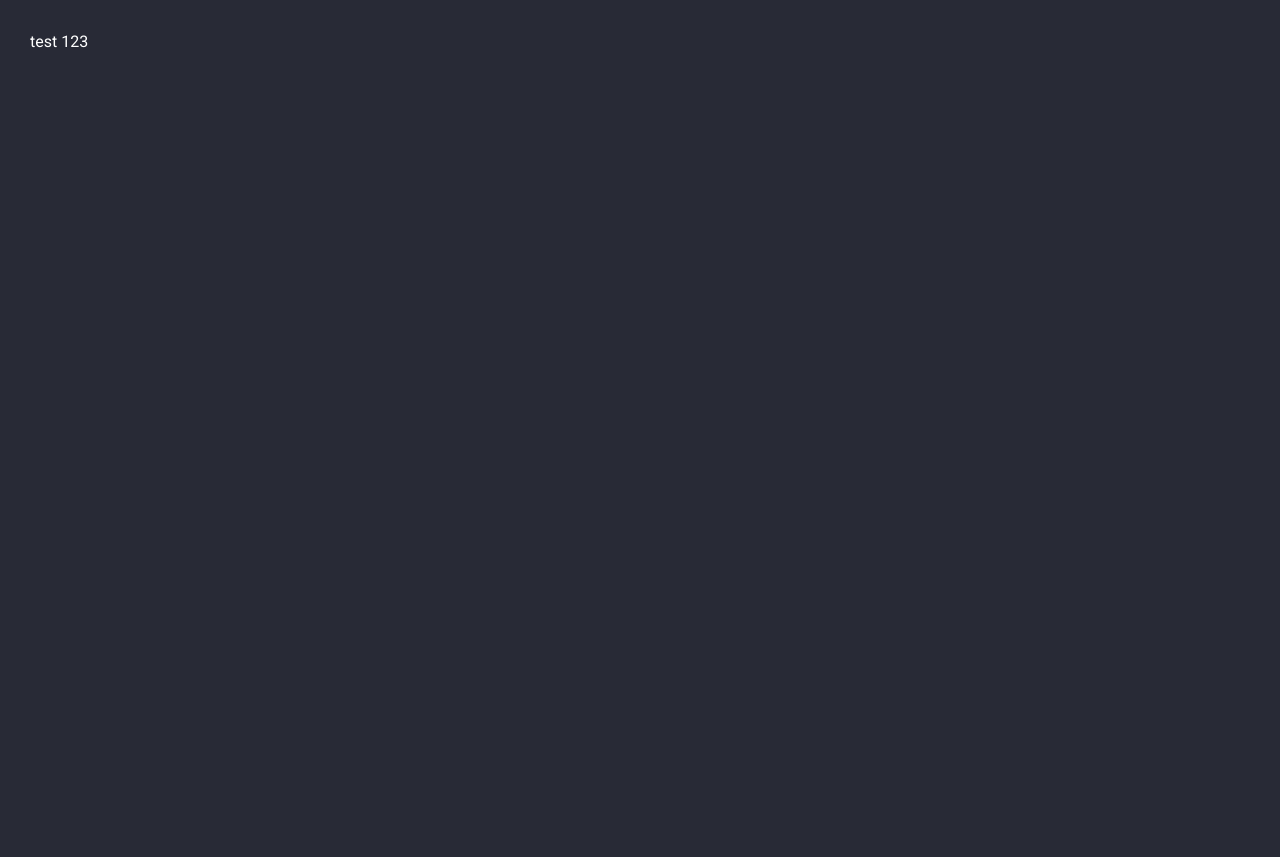
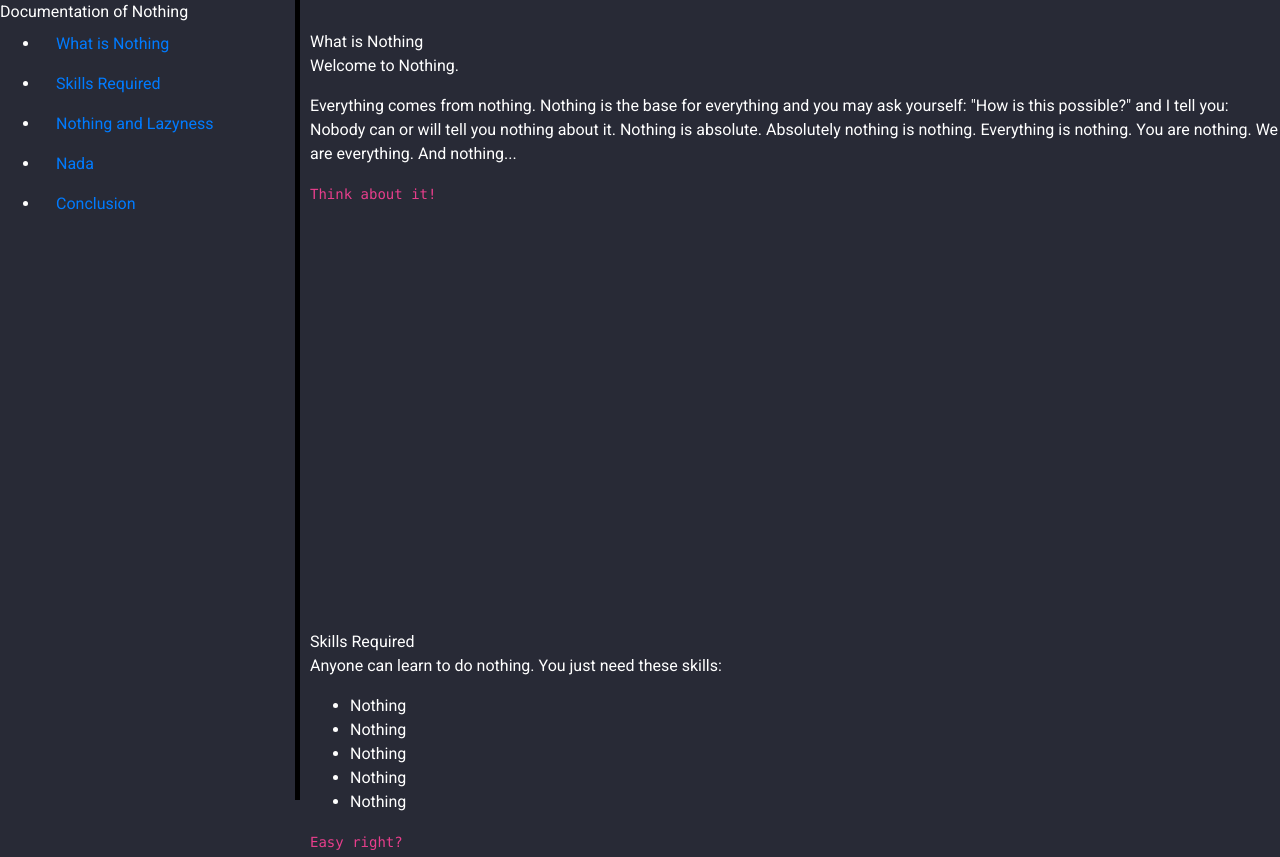
Before and after one commit to mtrojahn/fcc-build-technical-doc-page, a plain HTML site: page index.html in a window 1280 px wide. Shown: the top 857 px of the page. Before the commit the page ends 800 px from the top, so only its background shows below. Drawn offline with nearby package versions, Linux system fonts and the light colour scheme.

Commit message:
fixes #1

```diff
--- a/index.html
+++ b/index.html
@@ -32,8 +32,98 @@
             crossorigin="anonymous"
         ></script>
         <link rel="stylesheet" href="main.css" />
-
-        test 123
     </head>
-    <body></body>
+    <body>
+        <nav id="navbar">
+            <header>Documentation of Nothing</header>
+            <ul>
+                <li>
+                    <a class="nav-link" href="#What_is_Nothing"
+                        >What is Nothing</a
+                    >
+                </li>
+                <li>
+                    <a class="nav-link" href="#Skills_Required"
+                        >Skills Required</a
+                    >
+                </li>
+                <li>
+                    <a class="nav-link" href="#Nothing_and_Lazyness"
+                        >Nothing and Lazyness</a
+                    >
+                </li>
+                <li><a class="nav-link" href="#Nada">Nada</a></li>
+                <li><a class="nav-link" href="#Conclusion">Conclusion</a></li>
+            </ul>
+        </nav>
+        <main id="main-doc">
+            <section class="main-section" id="What_is_Nothing">
+                <header>What is Nothing</header>
+                <article>
+                    <p>Welcome to Nothing.</p>
+                    <p>
+                        Everything comes from nothing. Nothing is the base for
+                        everything and you may ask yourself: "How is this
+                        possible?" and I tell you: Nobody can or will tell you
+                        nothing about it. Nothing is absolute. Absolutely
+                        nothing is nothing. Everything is nothing. You are
+                        nothing. We are everything. And nothing...
+                    </p>
+                    <code>Think about it!</code>
+                </article>
+            </section>
+            <section class="main-section" id="Skills_Required">
+                <header>Skills Required</header>
+                <article>
+                    <p>
+                        Anyone can learn to do nothing. You just need these
+                        skills:
+                    </p>
+                    <ul>
+                        <li>Nothing</li>
+                        <li>Nothing</li>
+                        <li>Nothing</li>
+                        <li>Nothing</li>
+                        <li>Nothing</li>
+                    </ul>
+                    <code>Easy right?</code>
+                </article>
+            </section>
+            <section class="main-section" id="Nothing_and_Lazyness">
+                <header>Nothing and Lazyness</header>
+                <article>
+                    <p>Nothing is related to Lazyness.</p>
+                    <p>
+                        This documentation is a clear example of Lazyness
+                        working in pair with Nothing. Nothing drove me to write
+                        this even though I wanted to write nothing! You cannot
+                        escape nothing even being lazy because lazyness
+                        generates nothing.
+                    </p>
+                    <code>Right?</code>
+                </article>
+            </section>
+            <section class="main-section" id="Nada">
+                <header>Nada</header>
+                <article>
+                    <p>Nada is nothing in Spanish and Portuguese</p>
+                    <p>Nothing special about it.</p>
+                    <p>Just thought I should mention it.</p>
+                    <code>#protip</code>
+                </article>
+            </section>
+            <section class="main-section" id="Conclusion">
+                <header>Conclusion</header>
+                <article>
+                    <p>
+                        With all this information we can finally begin to
+                        understand nothing. But don't fool yourself. Your
+                        knowledge of nothing is nearly nothing.
+                    </p>
+                    <p>John Snow knows nothing.</p>
+                    <code>Crazy...</code>
+                </article>
+            </section>
+        </main>
+    </body>
 </html>
--- a/main.css
+++ b/main.css
@@ -6,3 +6,28 @@ body {
     background-color: rgb(40, 42, 54);
     color: rgb(255, 255, 255);
 }
+
+@media (max-width: 600px) {
+    body {
+        background-color: rgba(255, 255, 255, 1);
+    }
+}
+
+#navbar {
+    position: fixed;
+    top: 0px;
+    left: 0px;
+    width: 300px;
+    min-width: 300px;
+    height: 100%;
+    border-right: 5px solid #000000;
+}
+
+#main-doc {
+    position: absolute;
+    left: 310px;
+}
+
+section {
+    min-height: 600px;
+}
```
